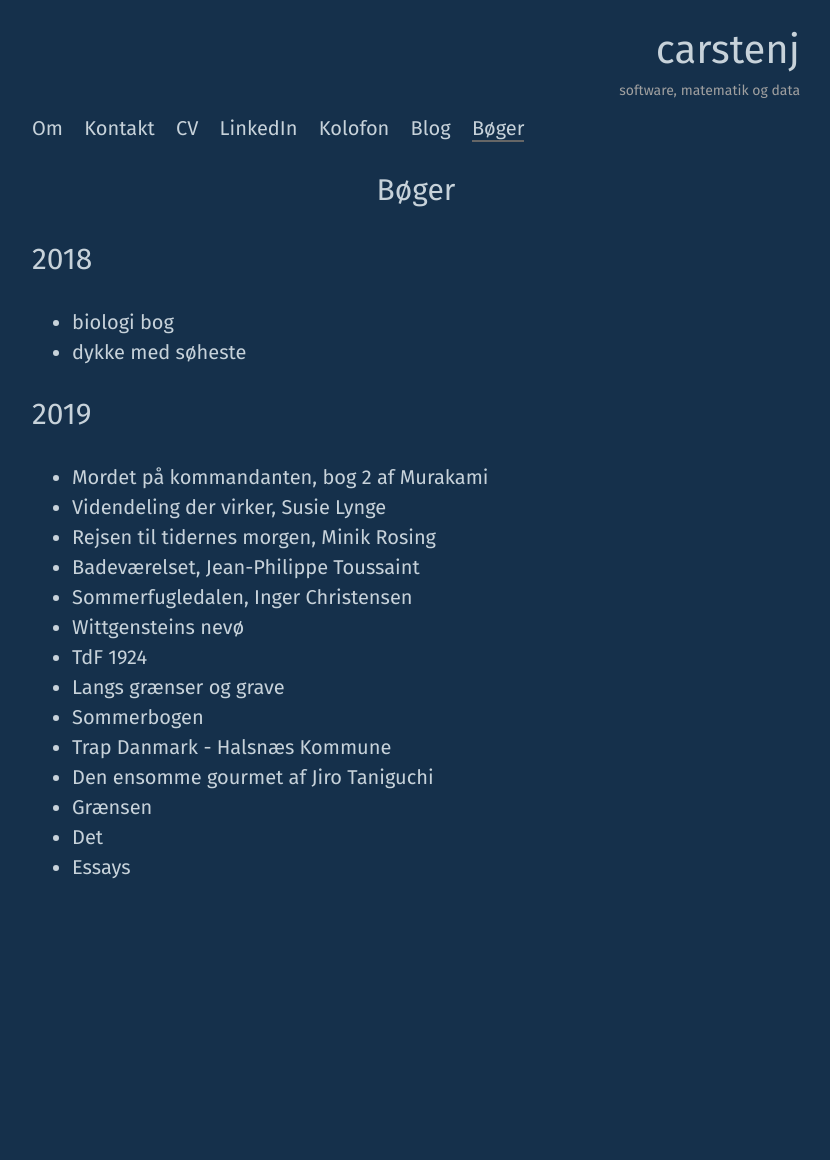
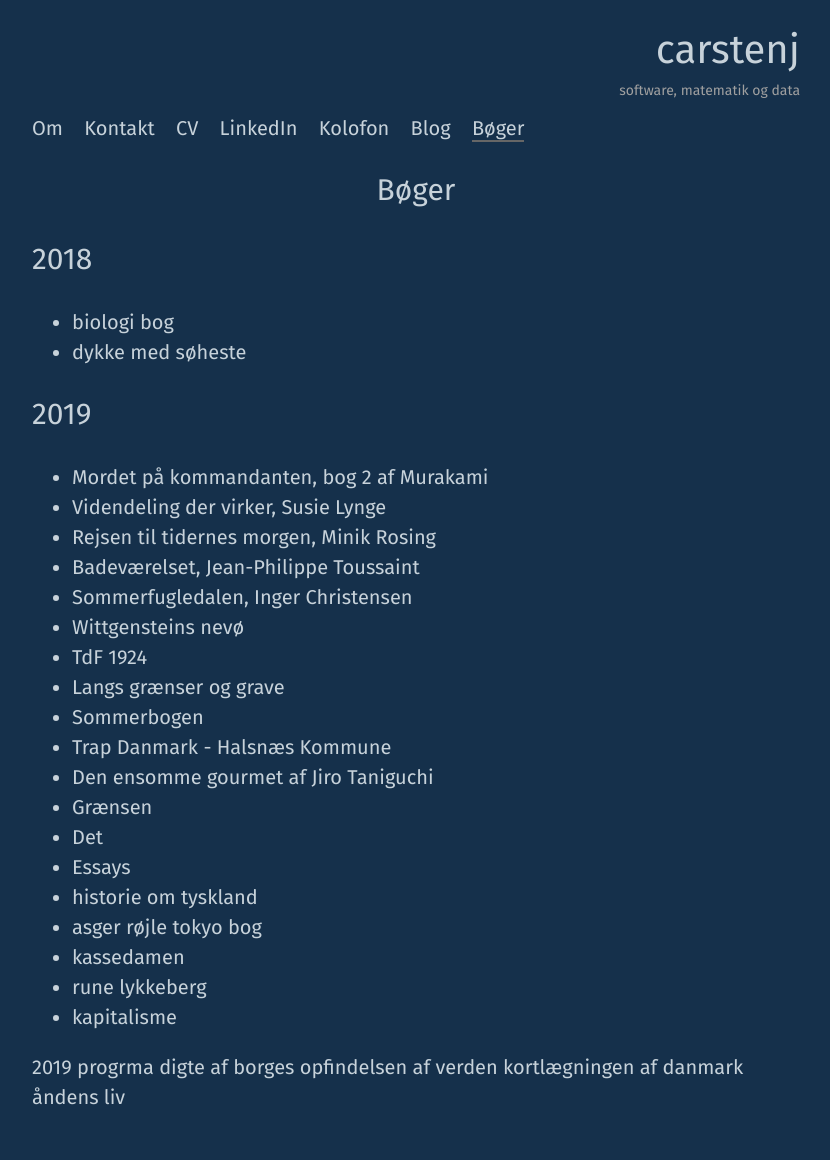
Before and after one commit to carsten-j/carsten-j.github.io, a Jekyll site: the page built from books.md, in a window 1280 px wide. Shown: the whole page, without its empty margins (224-1054 px from the left). Built offline with Jekyll 4.4.1, drawn with Linux system fonts in a browser that asks for light colours; nearby versions of some CDN libraries; before the commit the page ends 930 px from its top, so only the background shows below that.

```diff
--- a/books.md
+++ b/books.md
@@ -23,3 +23,16 @@
 * Grænsen
 * Det
 * Essays
+* historie om tyskland
+* asger røjle tokyo bog
+* kassedamen
+* rune lykkeberg
+* kapitalisme
+
+
+
+2019 progrma
+digte af borges
+opfindelsen af verden
+kortlægningen af danmark
+åndens liv
```
Also changed, not shown: 1 other file.
